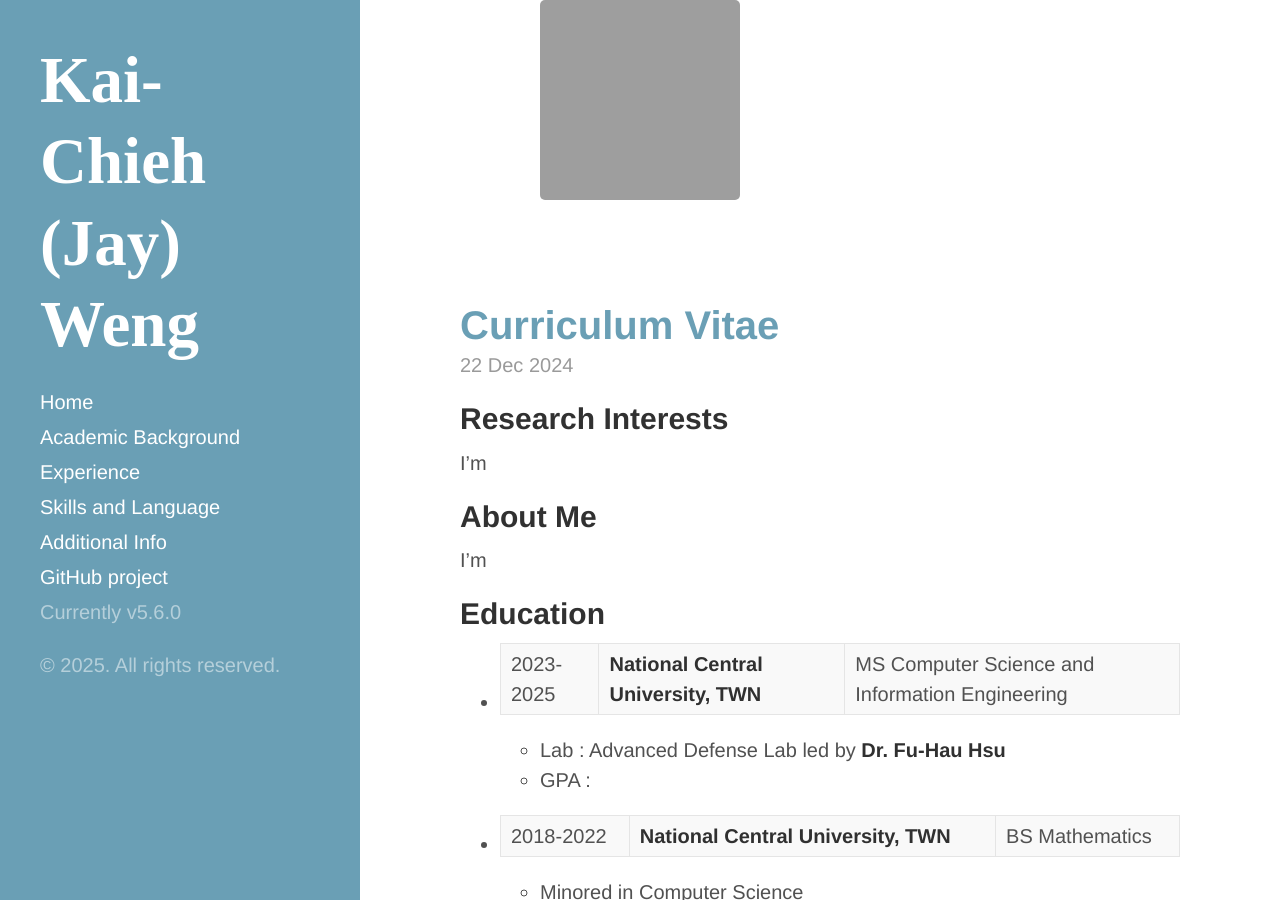
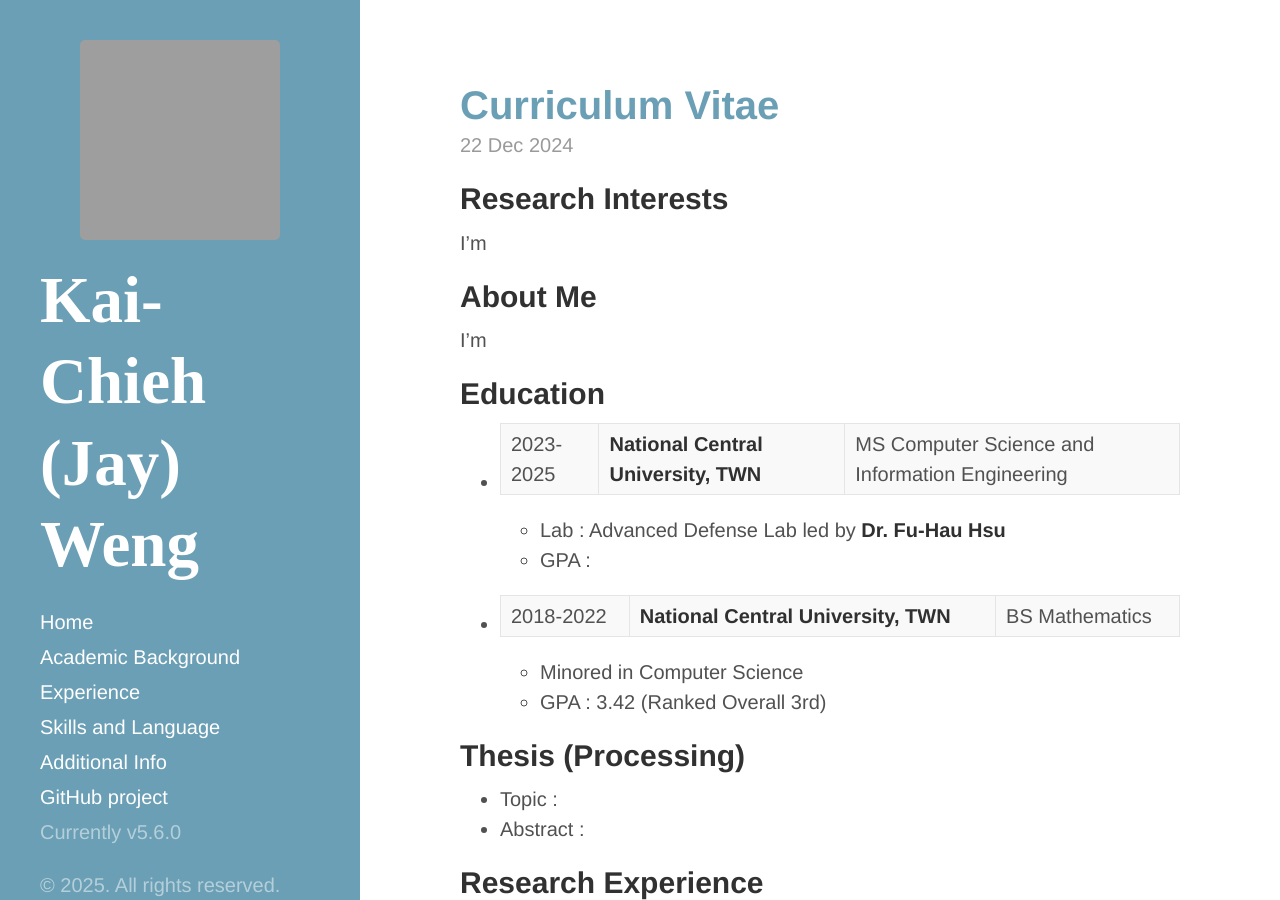
Before and after one commit to FactorialK/FactorialK.github.io, a Jekyll site: the page built from index.html, in a window 1280 px wide and 900 px high. Built offline with Jekyll 4.4.1, drawn with Linux system fonts in a browser that asks for light colours; the list of posts is cut into pages by our own code; grey boxes are pictures that could not be loaded.

Commit message:
Modifying some contents

```diff
--- a/_includes/sidebar.html
+++ b/_includes/sidebar.html
@@ -1,3 +1,6 @@
+<div class="sidebar">
+  <div class="container">
+    <div class="sidebar-about">
       <header>
 
         <img src="{{ site.baseurl }}/public/KJMe.jpg" alt="Hello dear!"
@@ -10,9 +13,6 @@
                     "
         >
       </header>
-<div class="sidebar">
-  <div class="container">
-    <div class="sidebar-about">
       <h1>
         <a href="{{ site.baseurl }}">
           {{ site.title }}
```
Lines whose indentation alone changed are shown as unchanged.
